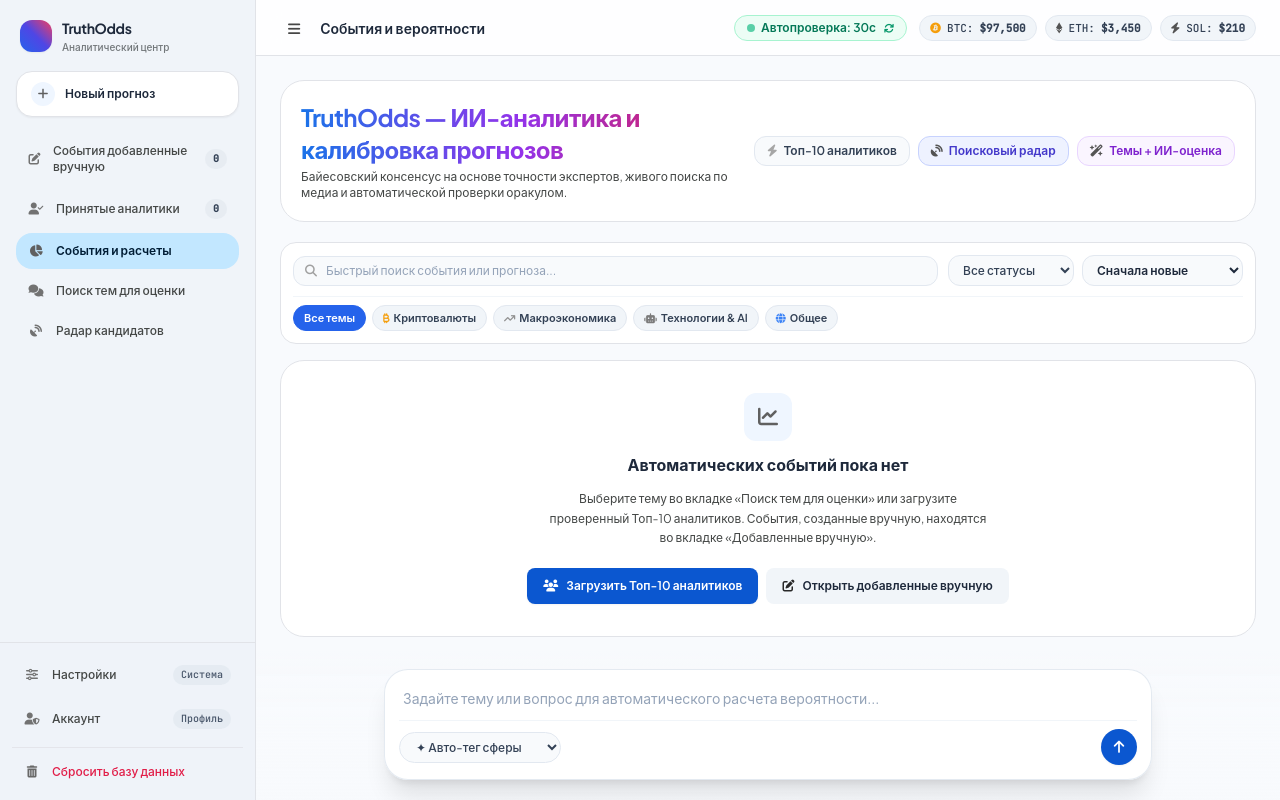
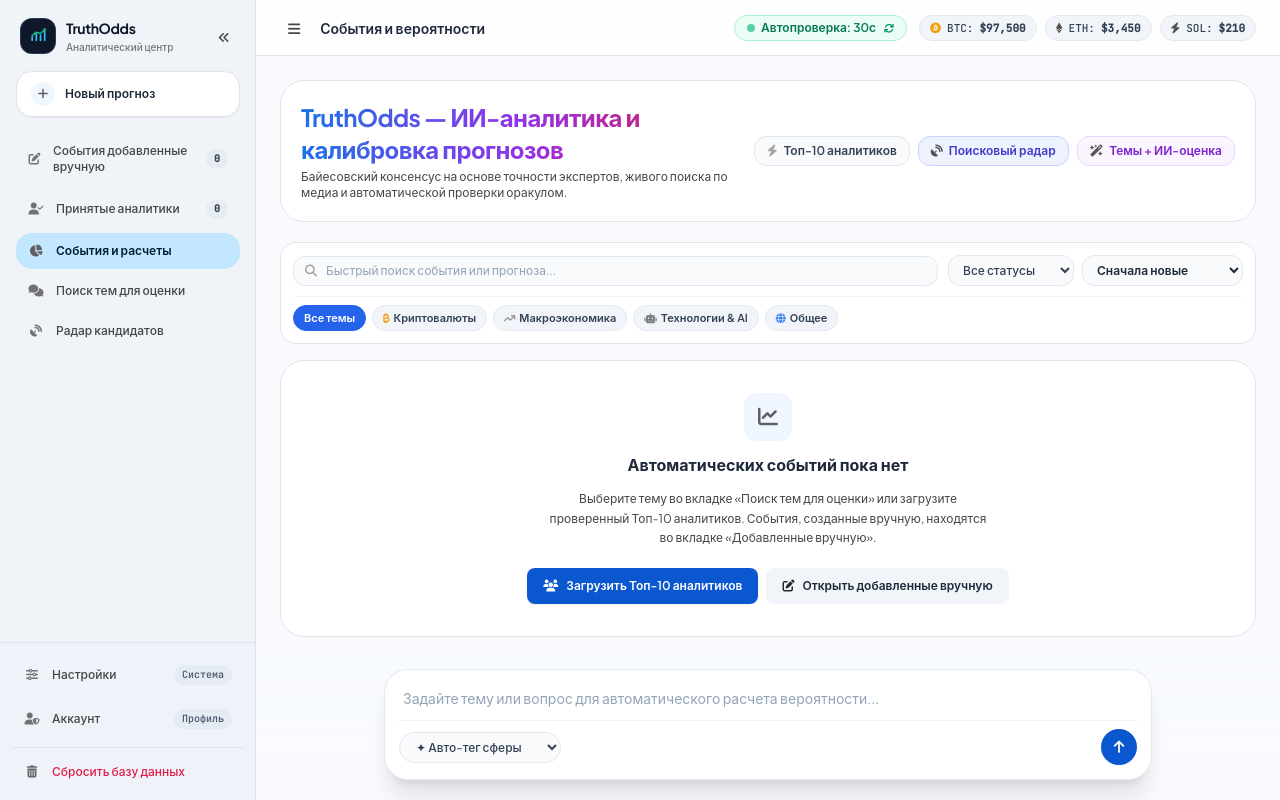
Before and after one commit to coolboy6969/truth-odds, a FastAPI app: page / in a window 1280 px wide. Run offline with FastAPI, Linux system fonts and the light colour scheme; data comes from the database, SQL or seed files in the repository; data that the repository does not hold is empty; some libraries are stand-ins or nearby versions.

Commit message:
Add TruthOdds SVG logo mark, browser tab favicon, and fix sidebar collapse layout

```diff
--- a/app/main.py
+++ b/app/main.py
@@ -49,6 +49,21 @@ app.include_router(sources.router)
 app.include_router(discovery.router)
 app.include_router(oracle.router)
 
+from fastapi.responses import HTMLResponse, Response
+
+FAVICON_SVG = """<svg xmlns="http://www.w3.org/2000/svg" viewBox="0 0 64 64" fill="none">
+  <rect width="64" height="64" rx="16" fill="#0f172a"/>
+  <rect x="3" y="3" width="58" height="58" rx="13" stroke="#3b82f6" stroke-opacity="0.35" stroke-width="2"/>
+  <path d="M14 44V34M26 44V26M38 44V30M50 44V18" stroke="#38bdf8" stroke-width="4.5" stroke-linecap="round"/>
+  <path d="M14 31L26 22L38 25L50 14" stroke="#10b981" stroke-width="4" stroke-linecap="round" stroke-linejoin="round"/>
+  <circle cx="50" cy="14" r="4" fill="#10b981"/>
+</svg>"""
+
+@app.get("/favicon.svg", include_in_schema=False)
+@app.get("/favicon.ico", include_in_schema=False)
+async def serve_favicon():
+    return Response(content=FAVICON_SVG, media_type="image/svg+xml")
+
 @app.get("/", response_class=HTMLResponse)
 async def serve_dashboard(request: Request):
     return templates.TemplateResponse(request=request, name="index.html")
--- a/app/templates/index.html
+++ b/app/templates/index.html
@@ -4,6 +4,8 @@
     <meta charset="UTF-8">
     <meta name="viewport" content="width=device-width, initial-scale=1.0">
     <title>TruthOdds — Оценка вероятностей и калибровка аналитиков</title>
+    <link rel="icon" type="image/svg+xml" href="/favicon.svg">
+    <link rel="shortcut icon" href="/favicon.ico">
     <script src="https://cdn.tailwindcss.com"></script>
     <link rel="stylesheet" href="https://cdnjs.cloudflare.com/ajax/libs/font-awesome/6.4.0/css/all.min.css">
     <link rel="preconnect" href="https://fonts.googleapis.com">
@@ -74,6 +76,17 @@
         i.fa-bitcoin, i.fa-bitcoin-sign, i.fa-youtube, i.fa-globe, i.fa-earth-americas, #autoOracleIcon {
             filter: none !important;
         }
+        #sidebar {
+            transition: width 0.22s cubic-bezier(0.4, 0, 0.2, 1), opacity 0.18s ease, border-color 0.22s ease;
+        }
+        #sidebar.sidebar-collapsed {
+            width: 0 !important;
+            min-width: 0 !important;
+            border-right-width: 0 !important;
+            opacity: 0;
+            overflow: hidden;
+            pointer-events: none;
+        }
     </style>
 </head>
 <body class="h-full flex flex-col antialiased overflow-hidden selection:bg-blue-100 selection:text-blue-900">
@@ -90,23 +103,27 @@
     <div class="flex-1 flex overflow-hidden">
 
         <!-- =================== LEFT SIDEBAR (GEMINI MINIMAL) =================== -->
-        <aside id="sidebar" class="w-64 bg-gemini-sidebar border-r border-gemini-border flex flex-col justify-between transition-all duration-200 z-30 flex-shrink-0">
+        <aside id="sidebar" class="w-64 bg-gemini-sidebar border-r border-gemini-border flex flex-col justify-between z-30 flex-shrink-0 overflow-hidden">
 
             <!-- Top Part: Logo & New Forecast Button -->
-            <div class="p-4 flex flex-col gap-4">
+            <div class="p-4 flex flex-col gap-4 w-64">
                 <!-- Branding Header -->
                 <div class="flex items-center justify-between px-1">
-                    <div class="flex items-center gap-2.5 cursor-pointer" onclick="switchTab('events')">
-                        <div class="w-8 h-8 rounded-xl bg-gradient-to-tr from-blue-600 via-indigo-600 to-rose-500 flex items-center justify-center text-white shadow-sm">
-                            <i class="fa-solid fa-sparkles text-xs"></i>
+                    <div class="flex items-center gap-2.5 cursor-pointer group" onclick="switchTab('events')">
+                        <div class="w-9 h-9 rounded-xl bg-slate-900 border border-slate-700/80 flex items-center justify-center shadow-xs flex-shrink-0 group-hover:border-blue-500/60 transition">
+                            <svg class="w-5 h-5" viewBox="0 0 24 24" fill="none" xmlns="http://www.w3.org/2000/svg">
+                                <path d="M5 17V13M10 17V9M15 17V11M20 17V6" stroke="#38bdf8" stroke-width="2" stroke-linecap="round"/>
+                                <path d="M5 11.5L10 7.5L15 9L20 4.5" stroke="#10b981" stroke-width="2" stroke-linecap="round" stroke-linejoin="round"/>
+                                <circle cx="20" cy="4.5" r="1.75" fill="#10b981"/>
+                            </svg>
                         </div>
                         <div>
-                            <span class="text-sm font-bold tracking-tight text-slate-800">TruthOdds</span>
+                            <span class="text-sm font-bold tracking-tight text-slate-900">TruthOdds</span>
                             <span class="block text-[10px] text-gemini-mutedText font-medium">Аналитический центр</span>
                         </div>
                     </div>
-                    <button onclick="toggleSidebar()" class="lg:hidden text-gemini-grayText hover:text-slate-900 p-1.5 rounded-lg hover:bg-gemini-hover transition">
-                        <i class="fa-solid fa-xmark text-sm"></i>
+                    <button onclick="toggleSidebar()" class="text-gemini-grayText hover:text-slate-900 p-1.5 rounded-lg hover:bg-gemini-hover transition" title="Свернуть боковое меню">
+                        <i class="fa-solid fa-angles-left text-xs"></i>
                     </button>
                 </div>
 
@@ -156,7 +173,7 @@
             </div>
 
             <!-- Bottom Part: Settings, Account & Reset Database -->
-            <div class="p-3 border-t border-gemini-border bg-gemini-sidebar/50 flex flex-col gap-1 text-xs font-medium text-gemini-grayText">
+            <div class="p-3 border-t border-gemini-border bg-gemini-sidebar/50 flex flex-col gap-1 text-xs font-medium text-gemini-grayText w-64">
                 <button onclick="switchTab('settings')" id="nav-settings" class="flex items-center justify-between px-3 py-2.5 rounded-2xl hover:bg-gemini-hover text-gemini-grayText transition text-left">
                     <span class="flex items-center gap-3">
                         <i class="fa-solid fa-sliders w-4 text-center text-slate-500"></i>
@@ -1515,10 +1532,19 @@
             }, 4000);
         }
 
-        // Toggle Sidebar for Mobile
+        // Toggle Sidebar Collapse/Expand
         function toggleSidebar() {
             const sb = document.getElementById('sidebar');
-            sb.classList.toggle('-translate-x-full');
+            const bottomCapsule = document.getElementById('bottomPromptCapsule');
+            if (!sb) return;
+            const isCollapsed = sb.classList.toggle('sidebar-collapsed');
+            if (bottomCapsule) {
+                if (isCollapsed) {
+                    bottomCapsule.classList.remove('lg:left-64');
+                } else {
+                    bottomCapsule.classList.add('lg:left-64');
+                }
+            }
         }
 
         // Switch Navigation Tabs
```
